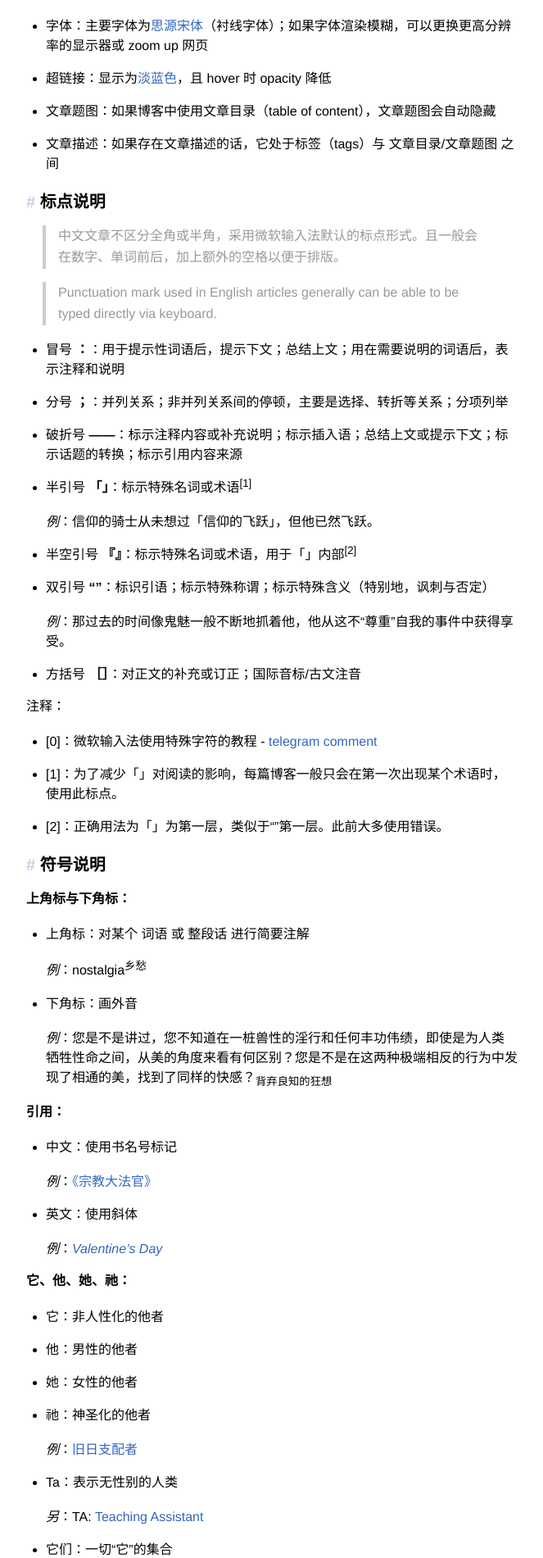
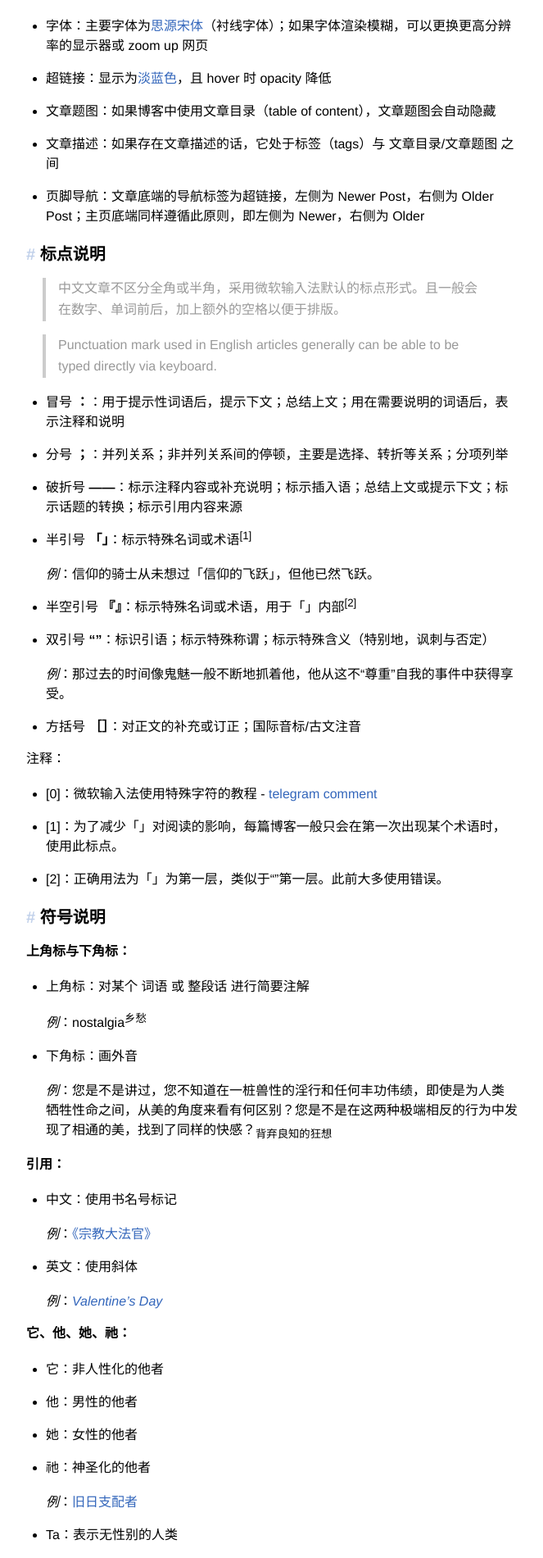
Before and after one commit to huang-feiyu/huang-feiyu.github.io, a Jekyll site: the page built from _posts/2023-05-21-blog-protocol.md, in a window 1280 px wide. Shown: the part 565-2466 px from the top of the page at 82% size, without its empty margins (308-971 px from the left). Built offline with Jekyll 4.4.1, drawn with Linux system fonts in a browser that asks for light colours; nearby versions of some CDN libraries; formulas are drawn with MathJax 3; a script that is not in the unit is left out; some of the changed text lies outside the part shown.

Commit message:
style: adapt post-navigation with page-navigation

```diff
--- a/_includes/post-navigation.html
+++ b/_includes/post-navigation.html
@@ -1,10 +1,10 @@
 <div class="post-navigation">
-    {% if page.previous.url %}
-        <a href="{{page.previous.url}}">&laquo; {{page.previous.title}}</a>
+    {% if page.next.url %}
+        <a href="{{page.next.url}}">&laquo; {{page.next.title}}</a>
     {% else %}
         <a class="holder"><font color="white">None</font></a>
     {% endif %}
-    {% if page.next.url %}
-        <a class="next" href="{{page.next.url}}">{{page.next.title}} &raquo;</a>
+    {% if page.previous.url %}
+        <a class="prev" href="{{page.previous.url}}">{{page.previous.title}} &raquo;</a>
     {% endif %}
 </div>
--- a/_posts/2023-05-21-blog-protocol.md
+++ b/_posts/2023-05-21-blog-protocol.md
@@ -15,6 +15,7 @@
 * 超链接：显示为<a>淡蓝色</a>，且 hover 时 opacity 降低
 * 文章题图：如果博客中使用文章目录（table of content），文章题图会自动隐藏
 * 文章描述：如果存在文章描述的话，它处于标签（tags）与 文章目录/文章题图 之间
+* 页脚导航：文章底端的导航标签为超链接，左侧为 Newer Post，右侧为 Older Post；主页底端同样遵循此原则，即左侧为 Newer，右侧为 Older
 
 ### 标点说明
 
--- a/_sass/_post.scss
+++ b/_sass/_post.scss
@@ -109,7 +109,7 @@
   margin: 1em 0;
 }
 
-.post-navigation .next {
+.post-navigation .prev {
   text-align: right;
 }
 
```
